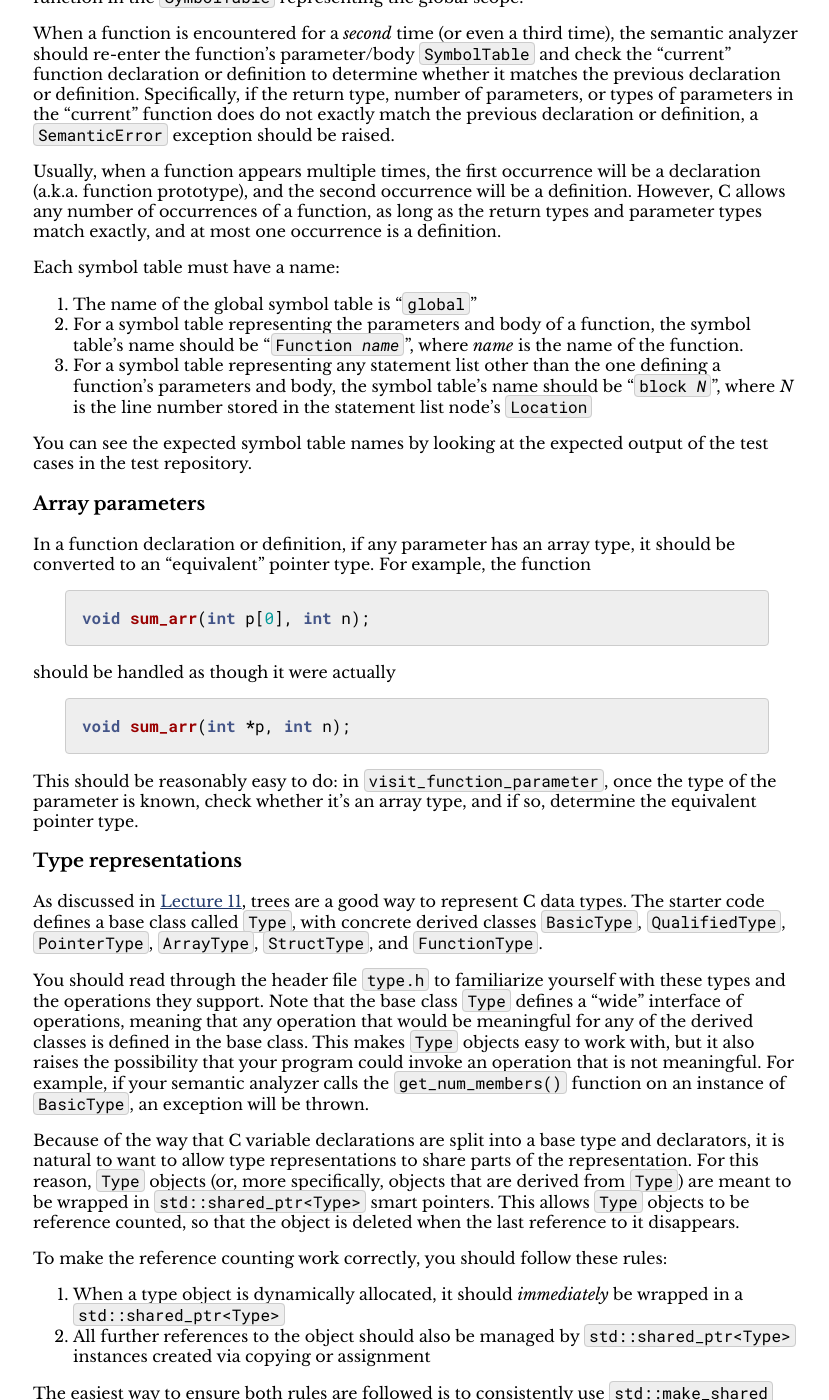
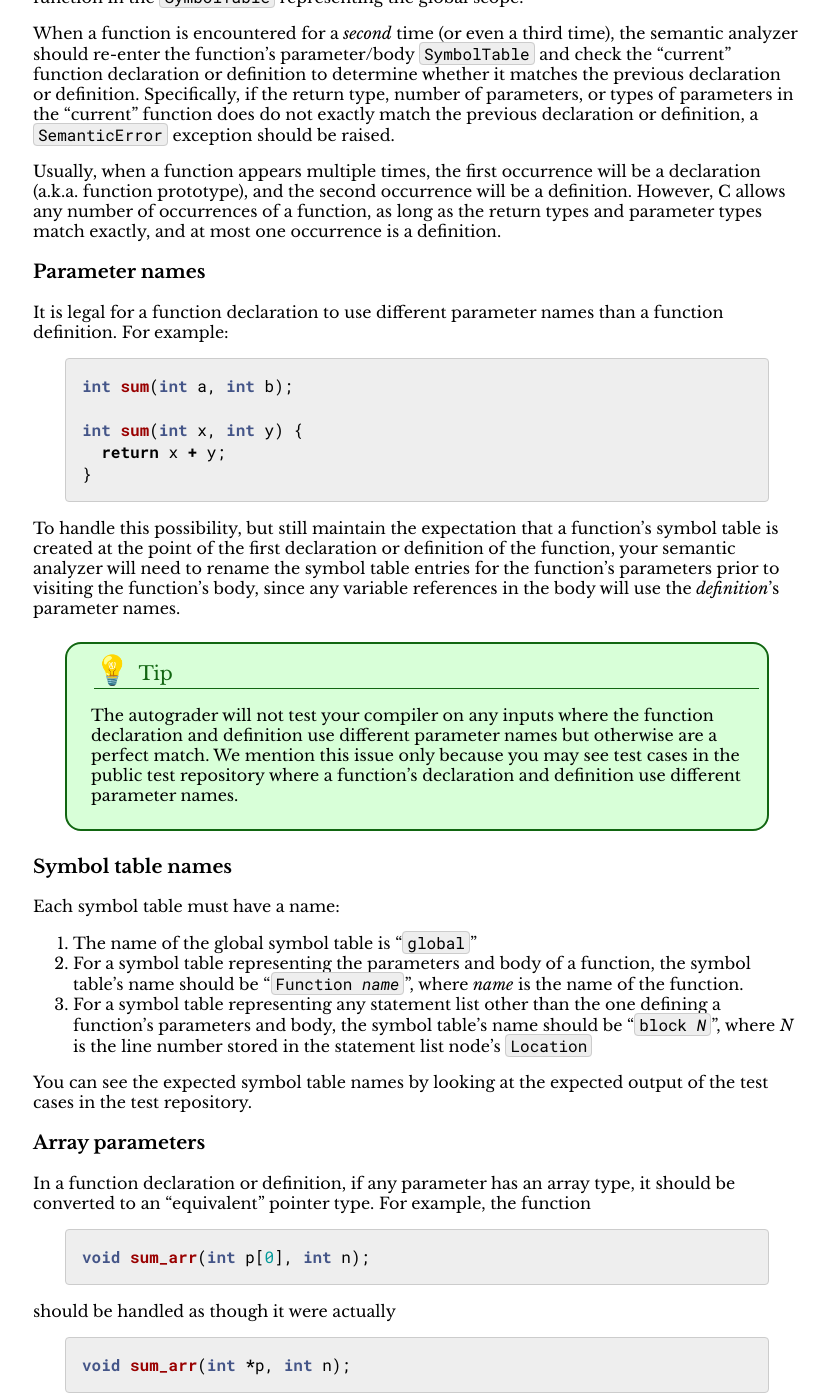
Before and after one commit to jhucompilers/fall2024, a Jekyll site: the page built from assign/assign03.md, in a window 1280 px wide and 1400 px high, scrolled down 6008 px. Shown: the whole window, without its empty margins (223-1052 px from the left). Built offline with Jekyll 4.4.1, drawn with Linux system fonts in a browser that asks for light colours.

Commit message:
handling parameter names

````diff
--- a/assign/assign03.md
+++ b/assign/assign03.md
@@ -342,6 +342,40 @@ a declaration (a.k.a. function prototype), and the second occurrence will be a
 definition. However, C allows any number of occurrences of a function, as long as
 the return types and parameter types match exactly, and at most one occurrence
 is a definition.
+
+### Parameter names
+
+It is legal for a function declaration to use different parameter names than
+a function definition. For example:
+
+```c
+int sum(int a, int b);
+
+int sum(int x, int y) {
+  return x + y;
+}
+```
+
+To handle this possibility, but still maintain the expectation that a
+function's symbol table is created at the point of the first declaration
+or definition of the function, your semantic analyzer will need to
+rename the symbol table entries for the function's parameters prior to
+visiting the function's body, since any variable references in the body
+will use the *definition*'s parameter names.
+
+<div class='admonition tip'>
+  <div class='title'>Tip</div>
+  <div class='content' markdown='1'>
+The autograder will not test your compiler on any inputs
+where the function declaration and definition use different parameter
+names but otherwise are a perfect match. We mention this issue
+only because you may see test cases in the public test repository
+where a function's declaration and definition use different parameter
+names.
+  </div>
+</div>
+
+### Symbol table names
 
 Each symbol table must have a name:
 
````
